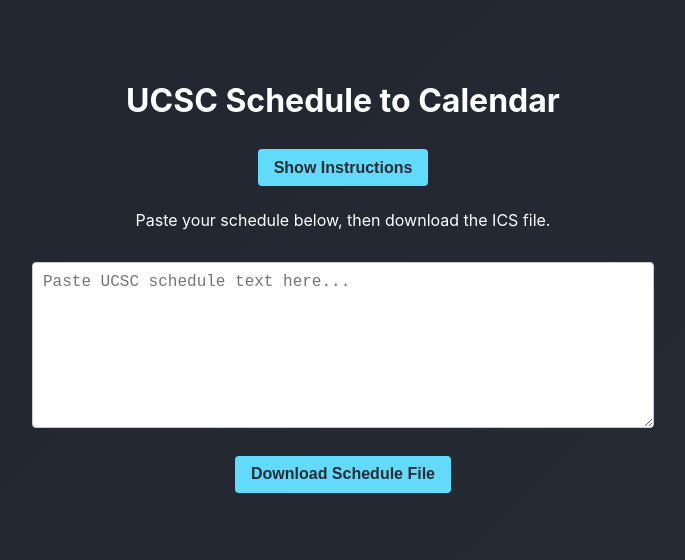
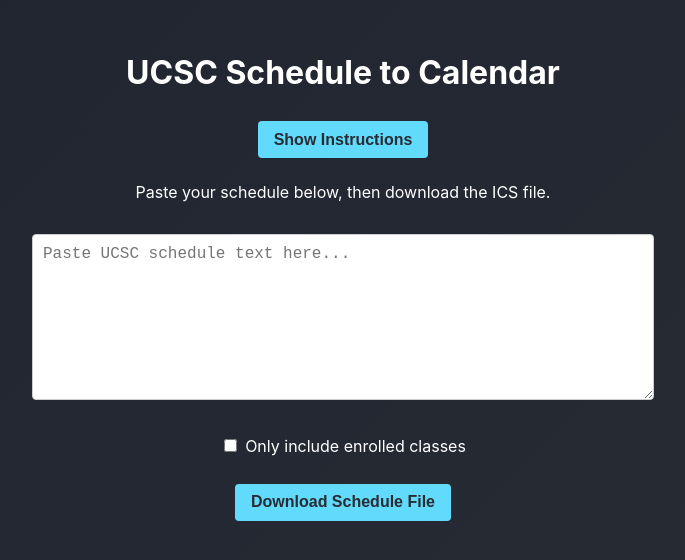
Before and after one commit to Pranav793/UCSCtoGCal, a React (Create React App) app in the folder schedule-parser/: page / in a window 1280 px wide. Shown: the part 120-680 px from the top of the page, without its empty margins (297-982 px from the left). Built offline with nearby package versions, Linux system fonts and the light colour scheme.

Commit message:
only enrolled courses checkbox

```diff
--- a/schedule-parser/src/App.css
+++ b/schedule-parser/src/App.css
@@ -37,6 +37,8 @@
   }
 } */
 /* Use a more modern, nice-looking font stack, if desired */
+
+
 .App {
   text-align: center;
   font-family: -apple-system, BlinkMacSystemFont, "Segoe UI", Roboto, Helvetica, Arial, sans-serif;
@@ -146,3 +148,15 @@
   max-width: 600px;
   box-shadow: 0 2px 6px rgba(0, 0, 0, 0.15);
 }
+
+label {
+  display: flex;
+  align-items: center;
+  font-size: 1rem;
+  margin-top: 1rem;
+  color: #fff;
+}
+
+label input[type="checkbox"] {
+  margin-right: 0.5rem;
+}
--- a/schedule-parser/src/App.js
+++ b/schedule-parser/src/App.js
@@ -7,6 +7,8 @@
   const [scheduleText, setScheduleText] = useState('');
   const [isLoading, setIsLoading] = useState(false);
   const [showInstructions, setShowInstructions] = useState(false);
+  const [onlyEnrolledClasses, setOnlyEnrolledClasses] = useState(false);
+
 
   const handleDownloadICS = async () => {
     if (!scheduleText.trim()) {
@@ -18,7 +20,7 @@
     try {
       // We want to request the file as a BLOB (binary) so we can trigger a download
       const response = await api.post('/parseSchedule',
-        { scheduleText },
+        { scheduleText, onlyEnrolledClasses },
         { responseType: 'blob' }  // <-- important
       );
       // Now we have a blob of ICS data
@@ -74,6 +76,19 @@
           onChange={(e) => setScheduleText(e.target.value)}
         />
         <br />
+
+        {/* Toggle Button for Only Enrolled Classes */}
+        <label>
+          <input
+            type="checkbox"
+            checked={onlyEnrolledClasses}
+            onChange={(e) => setOnlyEnrolledClasses(e.target.checked)}
+          />
+           Only include enrolled classes
+        </label>
+        <br />
+
+
         <button onClick={handleDownloadICS} disabled={isLoading}>
           {isLoading ? 'Downloading...' : 'Download Schedule File'}
         </button>
```
